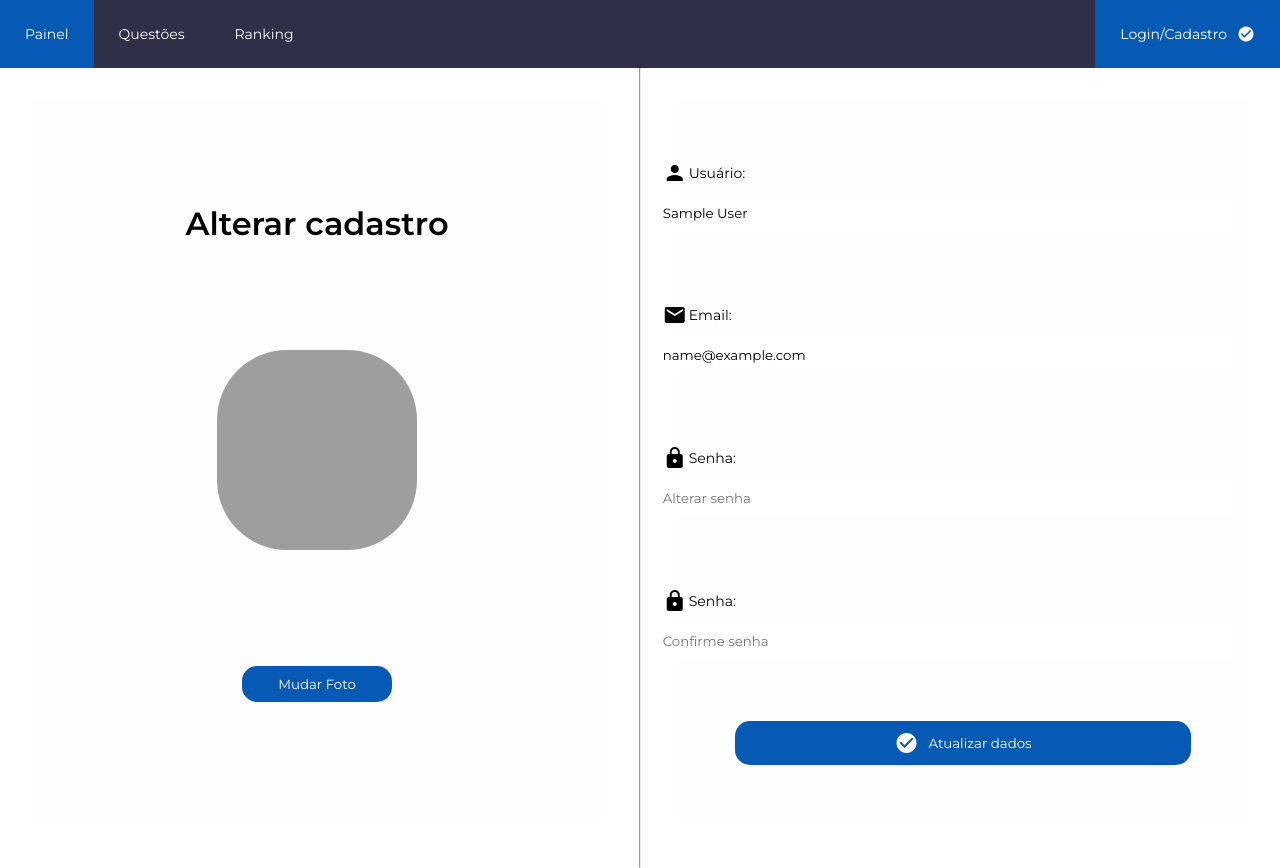
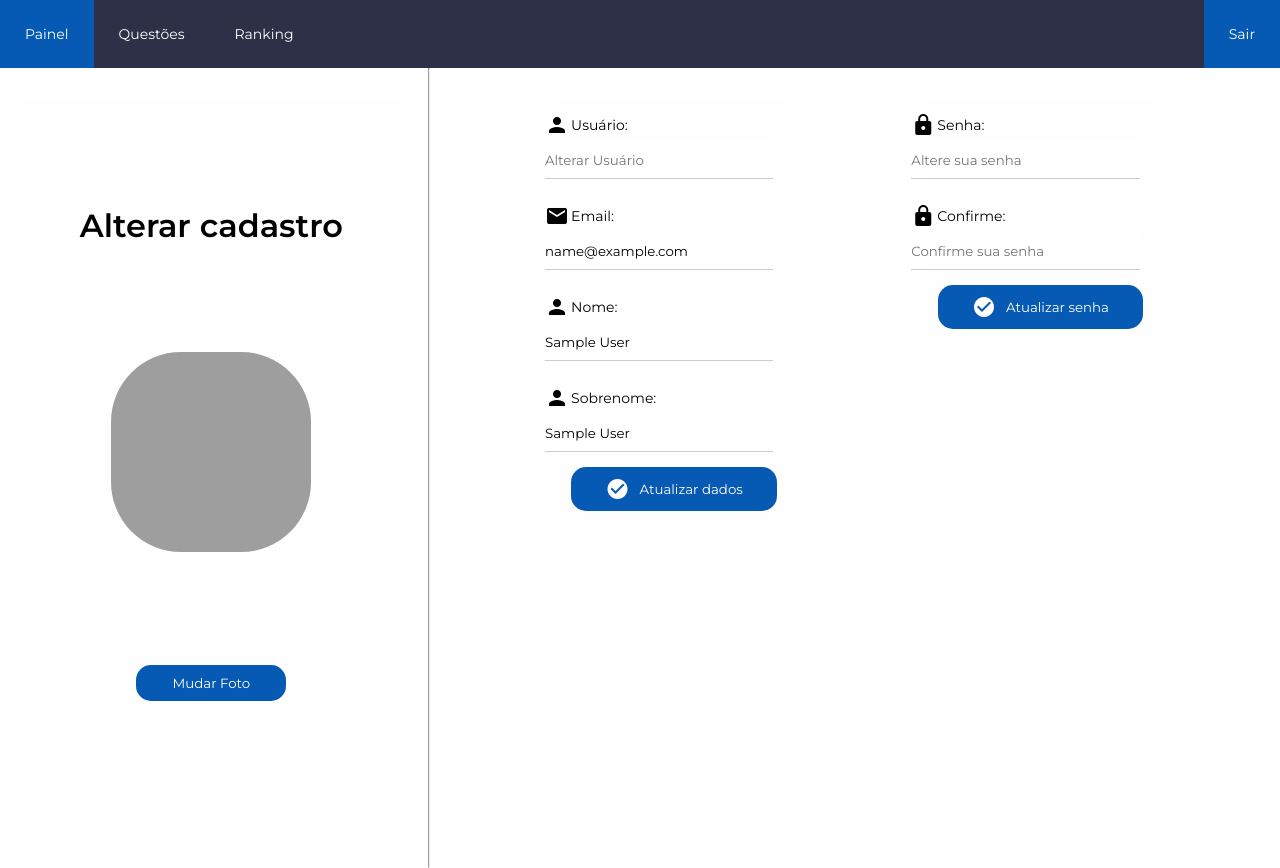
Before and after one commit to Juliacardosob/ProjetoENADE, a PHP site: page /perfil.php in a window 1280 px wide. Run offline with PHP 8.4, Linux system fonts and the light colour scheme; the visitor is signed in with stand-in values (Sample User, id 1); some libraries are stand-ins or nearby versions; grey boxes are pictures that could not be loaded.

Commit message:
19-11-23

```diff
--- a/adm/cadastrarADM.php
+++ b/adm/cadastrarADM.php
@@ -10,8 +10,8 @@
             </div>
         <?php endif; ?>
         <div class="login-title" id="cadastro-title">
-            <img src="../img/logo.png" alt="" class="logo">
-            <h1>Crie uma conta<small>Preencha com suas informações</small></h1>
+            <img src="../img/logoENADE.png" alt="" class="logoENADE">
+            <h1>Bem-vindo Administrador<small>Preencha com suas informações</small></h1>
         </div>
         <div id="cadastro-form">
             <div class="userData">
--- a/backend/bd_editar.php
+++ b/backend/bd_editar.php
@@ -5,57 +5,56 @@
 if (!isset($_SESSION)) {
     session_start();
 }
-else{
-    if(isset($_SESSION['id'])) {
-        $id = $_SESSION['id_usuario'];
-        $usuario = $_SESSION['nome'];
-    }
-}
 
-if(isset($_POST["editar"])){
+$id = $_SESSION["id_usuario"];
+
+
+
 $User = new UserDAO($conn);
 $userEdit = new User();
 
-    $usuario = $_POST["usuario"];
-    $email = $_POST["email"];
-    // $foto = $_POST["foto"];
-    $senha = $_POST["senha"];
-    $conf_senha = $_POST["conf_senha"];
+$type = filter_input(INPUT_POST, "type");
 
-    if($userEdit->verificarSenha($senha, $conf_senha)){
-        if(!$User->verificarCadastrado($apelido, $senha)){
+if ($type == "editarDados") {
+
+    $apelido = filter_input(INPUT_POST, "apelido");
+    $email = filter_input(INPUT_POST, "email");
+    $nome = filter_input(INPUT_POST, "nome");
+    $sobrenome = filter_input(INPUT_POST, "sobrenome");
+
         $userEdit->setApelido($apelido);
         $userEdit->setEmail($email);
-            $userEdit->setSenha($senha);
-            // $userEdit->setFoto($foto);
+        $userEdit->setNome($nome);
+        $userEdit->setSobrenome($sobrenome);
 
         $User->atualizarCadastro($id, $userEdit);
-            $_SESSION['usuario'] = $userEdit->getApelido();
+        header("Location: ../pages/perfil.php");
         $_SESSION['msg'] = "";
-        }
-        else {
-            $_SESSION['msg'] = "Usuário: " . $usuario . " já cadastrado";
-            return;
-        }
-    }
-    else{
-        $_SESSION['msg'] = "As senhas não correspondem";
-    }
 
     $conn = null;
+} elseif ($type == "editarSenha") {
+
+    $senha = filter_input(INPUT_POST, "senha");
+    $confirme = filter_input(INPUT_POST, "confirme");
+    if ($userEdit->verificarSenha($senha, $confirme)) {
+        $userEdit->setSenha($senha);
+        $User->atualizarSenha($id, $userEdit);
+        header("Location: ../pages/perfil.php");
+    } else {
+        /**Senha não conferem */
     }
-
- if(isset($_POST['enviar'])){
+    $conn = null;
+} elseif ($type == "enviar") {
     $foton = $_FILES['foto']['name'];
     $fotontmp = $_FILES['foto']['tmp_name'];
 
-    if(isset($foton)){
+    if (isset($foton)) {
 
         $select_b = $conn->query("SELECT * FROM aluno WHERE id = '$id'");
         $row = $select_b->fetch(PDO::FETCH_ASSOC);
         $fotobd = $row['foto'];
 
-        if(strcmp($fotobd, 'default.png') == 0){
+        if (strcmp($fotobd, 'default.png') == 0) {
             mkdir("../img/fotos_perfil/$id", 0755, true);
         }
 
@@ -66,12 +65,14 @@
         $update_f = $conn->prepare("UPDATE aluno SET foto = ? WHERE id = ?");
         $result = $update_f->execute([$fotonova, $id]);
 
-        if($move == true && $result == true){
+        if ($move == true && $result == true) {
             echo 'foto atualizada';
             $foto = $fotonova;
         }
-    }else{
+    } else {
         echo 'Por favor, selecione uma foto.';
     }
     $conn = null;
+} else {
+    /*erro*/
 }
--- a/backend/dao/IUserDAO.php
+++ b/backend/dao/IUserDAO.php
@@ -1,6 +1,5 @@
 <?php
 require_once("../backend/entities/User.php");
-require_once("../backend/entities/UserEdit.php");
 
 interface IUserDAO
 {
@@ -14,7 +13,7 @@
 
     public function cadastrarAdmin(User $admin);
 
-    public function getPontos($id_usuario);
+    public function getDados($id_usuario);
 
     public function buscarCemMelhores();
 
--- a/backend/dao/QuestaoDAO.php
+++ b/backend/dao/QuestaoDAO.php
@@ -152,9 +152,11 @@
     }
 
 
-    public function buscarTodasQuestoes()
+    public function buscarTodasQuestoes($id_usuario)
     {
-        $stmt = $this->Conn->prepare("SELECT * FROM questao");
+        $stmt = $this->Conn->prepare("SELECT * FROM questao WHERE id_questao NOT IN (SELECT id_questao FROM resposta WHERE id_usuario = :id_usuario)");
+
+        $stmt->bindParam(":id_usuario", $id_usuario);
 
         $stmt->execute();
 
--- a/backend/dao/UserDAO.php
+++ b/backend/dao/UserDAO.php
@@ -23,16 +23,35 @@
 
         if ($stmt->rowCount() > 0) {
             if (password_verify($senha, $row["senha"])) {
-                $this->definirVariaveisSessao($apelido, $row["foto"], $row["id_usuario"], $row["email"], $row["pontos"]);
+                $this->definirVariaveisSessao($row["id_usuario"]);
                 header("Location: ../pages/painel.php");
-                return true; /**Senha correta */
-            }
-            else{
-                return false; /**Senha incorreta */
+                return true;
+                /**Senha correta */
+            } else {
+                return false;
+                /**Senha incorreta */
             }
         } else {
             return false;
             /**Usuário não cadastrado */
+        }
+    }
+
+    public function verificarUsuario($apelido)
+    {
+        $stmt = $this->Conn->prepare("SELECT * FROM usuario WHERE apelido = :apelido");
+
+        $stmt->bindParam(":apelido", $apelido);
+
+        $stmt->execute();
+
+        if($stmt->rowCount() > 0){
+            return true;
+            /**Usuario encontrado */
+        }
+        else{
+            return false;
+            /**Usuario não encontrado */
         }
     }
 
@@ -47,11 +66,11 @@
 
         $row = $stmt->fetch(PDO::FETCH_ASSOC);
         if ($stmt->rowCount() > 0) {
-            if(password_verify($senha, $row["senha"])){
+            if (password_verify($senha, $row["senha"])) {
                 return true;
-            }
-            else{
-                return false; /**Senha incorreta */
+            } else {
+                return false;
+                /**Senha incorreta */
             }
         } else {
             return false;
@@ -103,30 +122,50 @@
     public function atualizarCadastro($id, User $user)
     {
 
-        $stmt = $this->Conn->prepare("UPDATE usuario SET nome = :nome, email = :email, senha = :senha, foto = :foto WHERE id = :id");
+        $stmt = $this->Conn->prepare("UPDATE usuario SET nome = :nome, sobrenome = :sobrenome, email = :email, apelido = :apelido WHERE id_usuario = :id");
 
         $nome = $user->getNome();
+        $sobrenome = $user->getSobrenome();
         $email = $user->getEmail();
-        $senha = $user->getSenha();
-        $foto = $user->getFoto();
+        $usuario = $user->getApelido();
 
         $stmt->bindParam(":nome", $nome);
+        $stmt->bindParam(":sobrenome", $sobrenome);
         $stmt->bindParam(":email", $email);
-        $stmt->bindParam(":senha", $senha);
-        $stmt->bindParam(":foto", $foto);
+        $stmt->bindParam(":apelido", $usuario);
         $stmt->bindParam(":id", $id);
 
         $stmt->execute();
 
         if ($stmt->rowCount() > 0) {
-            $this->definirVariaveisSessao($nome, $foto, $id, $email);
+            $this->definirVariaveisSessao($id);
         } else {
             $_SESSION['msg'] = "Erro ao atualizar ";
         }
     }
 
-    public function getPontos($id_usuario){
-        $stmt = $this->Conn->prepare("SELECT pontos FROM usuario WHERE id_usuario = :id_usuario");
+    public function atualizarSenha($id, User $user)
+    {
+
+        $stmt = $this->Conn->prepare("UPDATE usuario SET senha = :senha WHERE id_usuario = :id");
+
+        $senha = $user->getSenha();
+
+        $stmt->bindParam(":senha", $senha);
+        $stmt->bindParam(":id", $id);
+
+        $stmt->execute();
+
+        if ($stmt->rowCount() > 0) {
+            $_SESSION['msg'] = "" /*funcionou*/;
+        } else {
+            $_SESSION['msg'] = "Erro ao atualizar ";
+        }
+    }
+
+    public function getDados($id_usuario)
+    {
+        $stmt = $this->Conn->prepare("SELECT * FROM usuario WHERE id_usuario = :id_usuario");
 
         $stmt->bindParam(":id_usuario", $id_usuario);
 
@@ -134,10 +173,11 @@
 
         $row = $stmt->fetch(PDO::FETCH_ASSOC);
 
-        return $row['pontos'];
+        return $row;
     }
 
-    public function buscarCemMelhores(){
+    public function buscarCemMelhores()
+    {
         $stmt = $this->Conn->prepare("SELECT * FROM usuario ORDER BY pontos DESC LIMIT 100");
 
         $stmt->execute();
@@ -147,7 +187,8 @@
         return $row;
     }
 
-    public function buscarTresMelhores(){
+    public function buscarTresMelhores()
+    {
         $stmt = $this->Conn->prepare("SELECT * FROM usuario ORDER BY pontos DESC LIMIT 3");
 
         $stmt->execute();
@@ -157,11 +198,8 @@
         return $row;
     }
 
-    private function definirVariaveisSessao($nome, $foto, $id, $email)
+    private function definirVariaveisSessao($id)
     {
-        $_SESSION['nome'] = $nome;
-        $_SESSION['foto'] = $foto;
-        $_SESSION['email'] = $email;
-        $_SESSION['id_usuario'] = $id;
+        $_SESSION["id_usuario"] = $id;
     }
 }
--- a/backend/entities/Questao.php
+++ b/backend/entities/Questao.php
@@ -135,7 +135,7 @@
 
     public function registrarResposta($id_questao, $id_usuario, $acertou, $pontos);
 
-    public function buscarTodasQuestoes();
+    public function buscarTodasQuestoes($id_usuario);
 
     public function QuestoesRespondidas($id_usuario);
 
--- a/backend/entities/User.php
+++ b/backend/entities/User.php
@@ -44,7 +44,7 @@
 
     public function setSenha($senha)
     {
-        $this->senha = $senha;
+        $this->senha = password_hash($senha, PASSWORD_DEFAULT);
     }
 
     public function getSenha()
--- a/content/header.php
+++ b/content/header.php
@@ -19,7 +19,7 @@
             </li>
             <span class="space">
             </span>
-            <?php if (isset($_SESSION['usuario'])) : ?>
+            <?php if (!isset($_SESSION["id_usuario"])) : ?>
                 <li class="navbar-list"><a href="../pages/login.php" id="nav-button" class="navbar-link">Login/Cadastro<i class="material-icons">check_circle</i></a></li>
             <?php else : ?>
                 <li class="navbar-list">
--- a/css/style.css
+++ b/css/style.css
@@ -94,18 +94,18 @@
 
 .login-title,
 .login-title small,
-.btn-form,
-.label-icon {
-    margin: 10px 0;
+.btn-form, .label-icon {
+    margin: 5px 0;
 }
 
 .login-form {
     width: 35%;
 }
 
-.logo {
-    width: 100px;
-    height: 100px;
+.logoENADE {
+    margin: 20px 0;
+    width: 60px;
+    height: 0px;
 }
 
 .btn-form,
@@ -125,11 +125,13 @@
 
 .btn-form,
 .loginInput-container {
-    width: 80%;
+    width: 90%;
 }
 
 .login-container {
-    width: 100vw;
+    justify-content: center;
+    align-items: center;
+    width: 100%;
     background-color: #94958B;
     height: 100vh;
 }
@@ -163,7 +165,7 @@
 }
 
 .login-input {
-    border-bottom: 1px solid #94958B solid #94958B;
+    border-bottom: 1px solid #ccc;
     transition: 0.1s;
 }
 
@@ -772,6 +776,14 @@
     background-color: rgb(255, 254, 254);
     margin: 30px auto;
     align-items: center;
+    justify-content: space-evenly;
+}
+
+.perfilForm-inputs{
+    width: 100%;
+    height: 100%;
+    display: flex;
+    align-items: start;
     justify-content: space-evenly;
 }
 
--- a/pages/login.php
+++ b/pages/login.php
@@ -10,7 +10,7 @@
         </div>
     <?php endif;?>
         <div class="login-title">
-            <img src="../img/logo.png" alt="" class="logo">
+            <img src="../img/logoENADE.png" alt="" class="logoENADE">
             <h1>Bem-vindo<small>Preencha com suas informações</small></h1>
         </div>
         <div class="loginInput-container">
--- a/pages/perfil.php
+++ b/pages/perfil.php
@@ -3,17 +3,15 @@
 require_once("../backend/bd_editar.php");
 require_once("../backend/conexao.php");
 
+$user = new UserDAO($conn);
+
 if (!isset($_SESSION)) {
     session_start();
 } else {
-    if (isset($_SESSION['nome'])) {
-        $id = $_SESSION['id_usuario'];
-        $nome = $_SESSION['nome'];
-        $email = $_SESSION['email'];
+    if (isset($_SESSION["id_usuario"])) {
+        $id = $_SESSION["id_usuario"];
 
-        $select_b = $conn->query("SELECT * FROM usuario WHERE id_usuario = '$id'");
-        $row = $select_b->fetch(PDO::FETCH_ASSOC);
-        $foto = $row['foto'];
+        $Usuario = $user->getDados($id);
     }
 }
 ?>
@@ -29,7 +27,7 @@
         <div class="perfil-box">
             <div class="perfil-conteudo">
                 <h1>Alterar cadastro</h1>
-                <img src="../img/<?=$foto;?>" alt="fotoperfil" name="foto">
+                <img src="../img/<?= $Usuario["foto"]; ?>" alt="fotoperfil" name="foto">
                 <form method="post" enctype="multipart/form-data">
                     <button class="btn-form btn-foto" id="btnfoto">Mudar Foto</button>
                     <div class="file">
@@ -40,41 +38,65 @@
             </div>
         </div>
         <hr>
-        <form method="POST" class="perfil-box">
+        <div class="perfilForm-inputs">
+            <form method="POST" class="userData" action="../backend/bd_editar.php">
+                <input type="hidden" name="type" value="editarDados">
                 <div class="perfil-conteudo">
                     <div class="loginInput-container  cadastroInput">
                         <div class="label-icon">
                             <i class="material-icons">person</i>
-                        <label for="usuario">Usuário:</label>
+                            <label for="apelido">Usuário:</label>
                         </div>
-                    <input type="text" name="usuario" class="login-input" value="<?php echo $nome?>" placeholder="Alterar Usuário">
+                        <input type="text" name="apelido" class="login-input" value="<?= $Usuario["apelido"] ?>" placeholder="Alterar Usuário">
                     </div>
                     <div class="loginInput-container cadastroInput">
                         <div class="label-icon">
                             <i class="material-icons">mail</i>
                             <label for="email">Email:</label>
                         </div>
-                    <input type="email" name="email" class="login-input" value="<?php echo $email?>" placeholder="Alterar e-mail">
+                        <input type="email" name="email" class="login-input" value="<?= $Usuario["email"] ?>" placeholder="Alterar e-mail">
                     </div>
+                    <div class="loginInput-container cadastroInput">
+                        <div class="label-icon">
+                            <i class="material-icons">person</i>
+                            <label for="nome">Nome:</label>
+                        </div>
+                        <input type="text" name="nome" class="login-input" value="<?= $Usuario["nome"] ?>" placeholder="Alterar nome">
+                    </div>
+                    <div class="loginInput-container cadastroInput">
+                        <div class="label-icon">
+                            <i class="material-icons">person</i>
+                            <label for="sobrenome">Sobrenome:</label>
+                        </div>
+                        <input type="text" name="sobrenome" class="login-input" value="<?= $Usuario["sobrenome"] ?>" placeholder="Alterar sobrenome">
+                    </div>
+                    <button style="display: flex; align-items:center; justify-content:center; gap:10px" class="btn-form"><i class="material-icons">check_circle</i>
+                        <p>Atualizar dados</p>
+                    </button>
+                </div>
+            </form>
+            <form method="POST" class="userData" action="../backend/bd_editar.php">
+                <input type="hidden" name="type" value="editarSenha">
+                <div class="perfil-conteudo">
                     <div class="loginInput-container cadastroInput">
                         <div class="label-icon">
                             <i class="material-icons">lock</i>
                             <label for="password">Senha:</label>
                         </div>
-                    <input type="password" name="senha" class="login-input " placeholder="Alterar senha">
+                        <input type="password" name="senha" class="login-input " placeholder="Altere sua senha">
                     </div>
                     <div class="loginInput-container cadastroInput">
                         <div class="label-icon">
                             <i class="material-icons">lock</i>
-                        <label for="password">Senha:</label>
+                            <label for="password">Confirme:</label>
                         </div>
-                    <input type="password" name="conf_senha" class="login-input " placeholder="Confirme senha">
+                        <input type="password" name="confirme" class="login-input " placeholder="Confirme sua senha">
                     </div>
-
-                <button style="display: flex; align-items:center; justify-content:center; gap:10px" class="btn-form btn-atualizar" name="editar"><i class="material-icons">check_circle</i>
-                    <p>Atualizar dados</p>
+                    <button style="display: flex; align-items:center; justify-content:center; gap:10px" class="btn-form"><i class="material-icons">check_circle</i>
+                        <p>Atualizar senha</p>
                     </button>
                 </div>
             </form>
         </div>
+    </div>
 </main>
--- a/pages/questoes.php
+++ b/pages/questoes.php
@@ -5,9 +5,8 @@
 if (!isset($_SESSION)) {
     session_start();
 } else {
-    if (isset($_SESSION['nome'])) {
-        $nome = $_SESSION['nome'];
-        $id_usuario = $_SESSION['id_usuario'];
+    if (isset($_SESSION["id_usuario"])) {
+        $id_usuario = $_SESSION["id_usuario"];
     }
 }
 
```
Also changed, not shown: other parts of css/style.css (+22 -15 lines), backend/contabilizaquestao.php (+8 -3 lines), backend/entities/UserEdit.php (deleted, +0 -75 lines), content/painel.php (+6 -8 lines), pages/cadastro.php (+4 -11 lines), pages/painel.php (+3 -4 lines), pages/ranking.php (+6 -18 lines), img/logo.png (deleted), img/logoENADE.png (added). Lines whose indentation alone changed are shown as unchanged.
